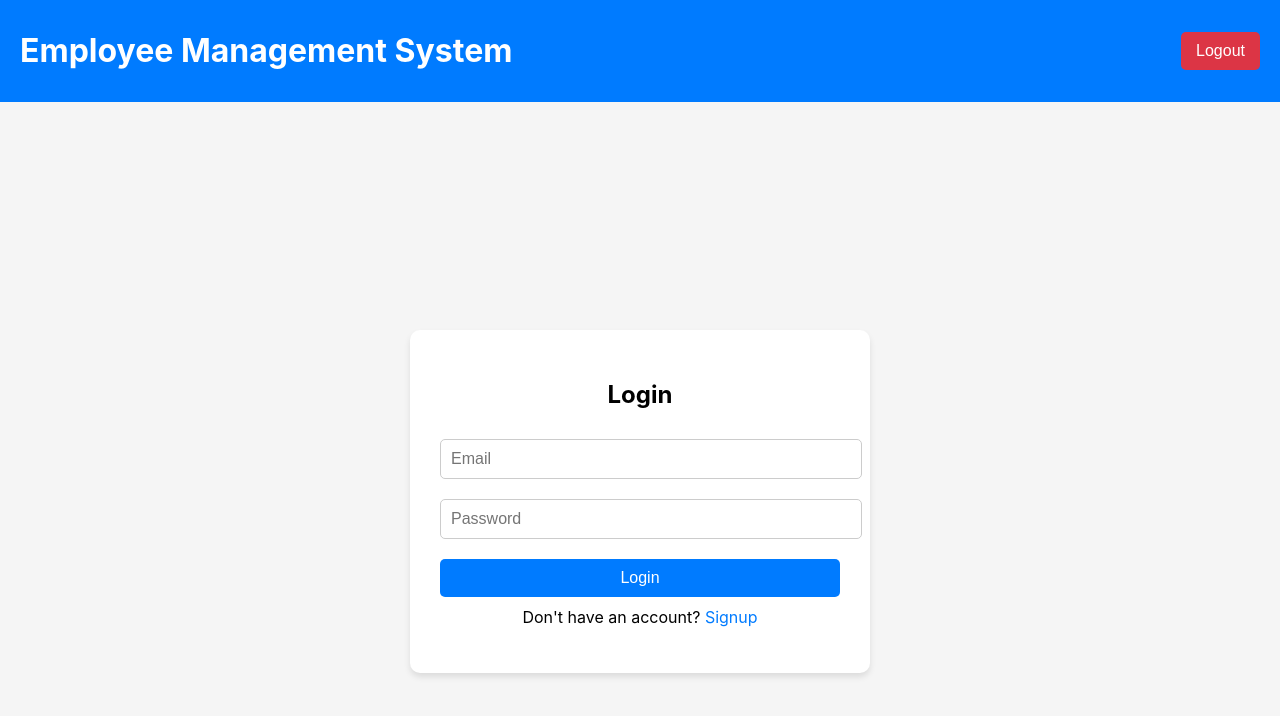
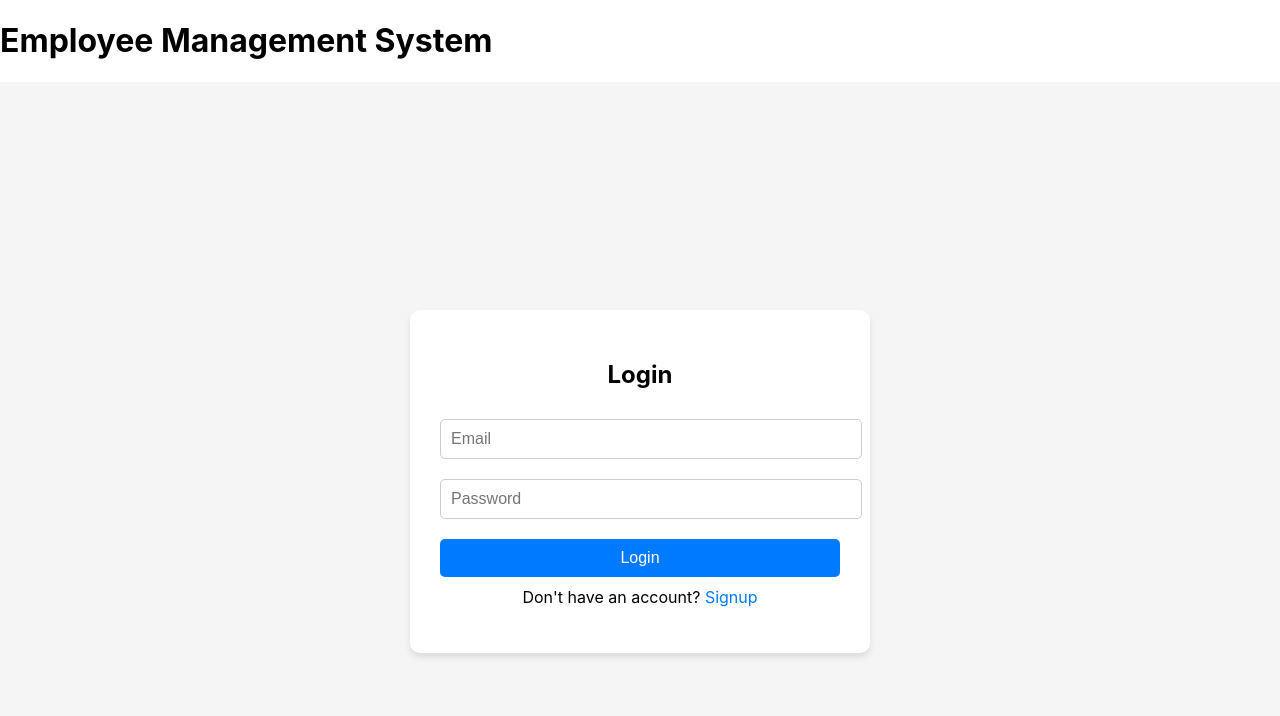
Before and after one commit to FahadAl-Hadeethi/101432174_COMP3123_assignment2_reactjs, a React (Create React App) app in the folder frontend/: page / in a window 1280 px wide. Shown: the top 716 px of the page. Built offline with nearby package versions, Linux system fonts and the light colour scheme.

Commit message:
Fixed the logout button showing on the login/signup page

```diff
--- a/frontend/src/App.css
+++ b/frontend/src/App.css
@@ -42,9 +42,11 @@
   display: flex;
   justify-content: space-between;
   align-items: center;
-  padding: 10px 20px;
+  padding: 15px 20px;
   background-color: #007bff;
   color: white;
+  font-size: 1.2rem;
+  font-weight: bold;
 }
 
 /* Logout Button Styles */
@@ -52,13 +54,19 @@
   background-color: #dc3545;
   color: white;
   border: none;
-  padding: 10px 15px;
+  padding: 10px 20px;
   border-radius: 5px;
   cursor: pointer;
-  font-size: 16px;
-  transition: background-color 0.3s ease;
+  font-size: 1rem;
+  transition: background-color 0.3s ease, transform 0.2s ease;
 }
 
 .logout-button:hover {
-  background-color: #c82333; /* Darker shade of red on hover */
+  background-color: #c82333;
+  transform: scale(1.05);
 }
+
+.logout-button:active {
+  background-color: #a71d2a;
+  transform: scale(0.95);
+}
--- a/frontend/src/App.js
+++ b/frontend/src/App.js
@@ -1,37 +1,37 @@
-import React from 'react';
-import { BrowserRouter as Router, Routes, Route, useNavigate } from 'react-router-dom';
-import './App.css'; // Ensure App.css is imported
+import React, { useState, useEffect } from 'react';
+import { BrowserRouter as Router, Routes, Route } from 'react-router-dom';
 import Signup from './components/Signup';
 import Login from './components/Login';
 import EmployeeList from './components/EmployeeList';
 import AddEmployee from './components/AddEmployee';
 import UpdateEmployee from './components/UpdateEmployee';
 import ViewEmployee from './components/ViewEmployee';
+import './App.css';
 
-const Header = () => {
-  const navigate = useNavigate();
+const App = () => {
+  const [isAuthenticated, setIsAuthenticated] = useState(false);
+
+  useEffect(() => {
+    const token = localStorage.getItem('token');
+    setIsAuthenticated(!!token);
+  }, []);
 
   const handleLogout = () => {
-    // Clear the token or session data
     localStorage.removeItem('token');
-    alert('You have been logged out.');
-    navigate('/'); // Redirect to login
+    setIsAuthenticated(false);
+    window.location.href = '/';
   };
 
   return (
-    <header className="header">
-      <h1>Employee Management System</h1>
-      <button className="logout-button" onClick={handleLogout}>
-        Logout
-      </button>
-    </header>
-  );
-};
-
-const App = () => {
-  return (
     <Router>
-      <Header />
+      <header className="app-header">
+        <h1 className="app-title">Employee Management System</h1>
+        {isAuthenticated && (
+          <button className="logout-button" onClick={handleLogout}>
+            Logout
+          </button>
+        )}
+      </header>
       <Routes>
         <Route path="/" element={<Login />} />
         <Route path="/signup" element={<Signup />} />
--- a/frontend/src/components/Login.js
+++ b/frontend/src/components/Login.js
@@ -11,7 +11,7 @@ const Login = () => {
   const handleLogin = async (e) => {
     e.preventDefault();
     try {
-      const response = await api.post('/api/v1/user/login', { email, password }); // Corrected endpoint
+      const response = await api.post('/api/v1/user/login', { email, password });
       localStorage.setItem('token', response.data.token); // Store token in localStorage
       alert('Login successful!');
       navigate('/employees'); // Navigate to the employee list page
@@ -20,7 +20,6 @@ const Login = () => {
     }
   };
 
-  // Inline styles for a polished design
   const styles = {
     container: {
       display: 'flex',
--- a/frontend/src/components/Signup.js
+++ b/frontend/src/components/Signup.js
@@ -12,7 +12,7 @@ const Signup = () => {
   const handleSignup = async (e) => {
     e.preventDefault();
     try {
-      await api.post('/api/v1/user/signup', { username, email, password }); // Corrected endpoint
+      await api.post('/api/v1/user/signup', { username, email, password });
       alert('Signup successful! Please login.');
       navigate('/'); // Redirect to the Login page
     } catch (error) {
--- a/frontend/src/components/UpdateEmployee.js
+++ b/frontend/src/components/UpdateEmployee.js
@@ -51,7 +51,6 @@ const UpdateEmployee = () => {
     }
   };
 
-  // Inline styles
   const styles = {
     container: {
       maxWidth: '600px',
--- a/frontend/src/components/ViewEmployee.js
+++ b/frontend/src/components/ViewEmployee.js
@@ -12,7 +12,7 @@ const ViewEmployee = () => {
   useEffect(() => {
     const fetchEmployee = async () => {
       try {
-        const response = await api.get(`/api/v1/emp/employees/${id}`); // Corrected endpoint
+        const response = await api.get(`/api/v1/emp/employees/${id}`);
         setEmployee(response.data);
       } catch (err) {
         setError('Failed to load employee details');
```
Also changed, not shown: 1 other file (tests, documents, lock files or other folders).
